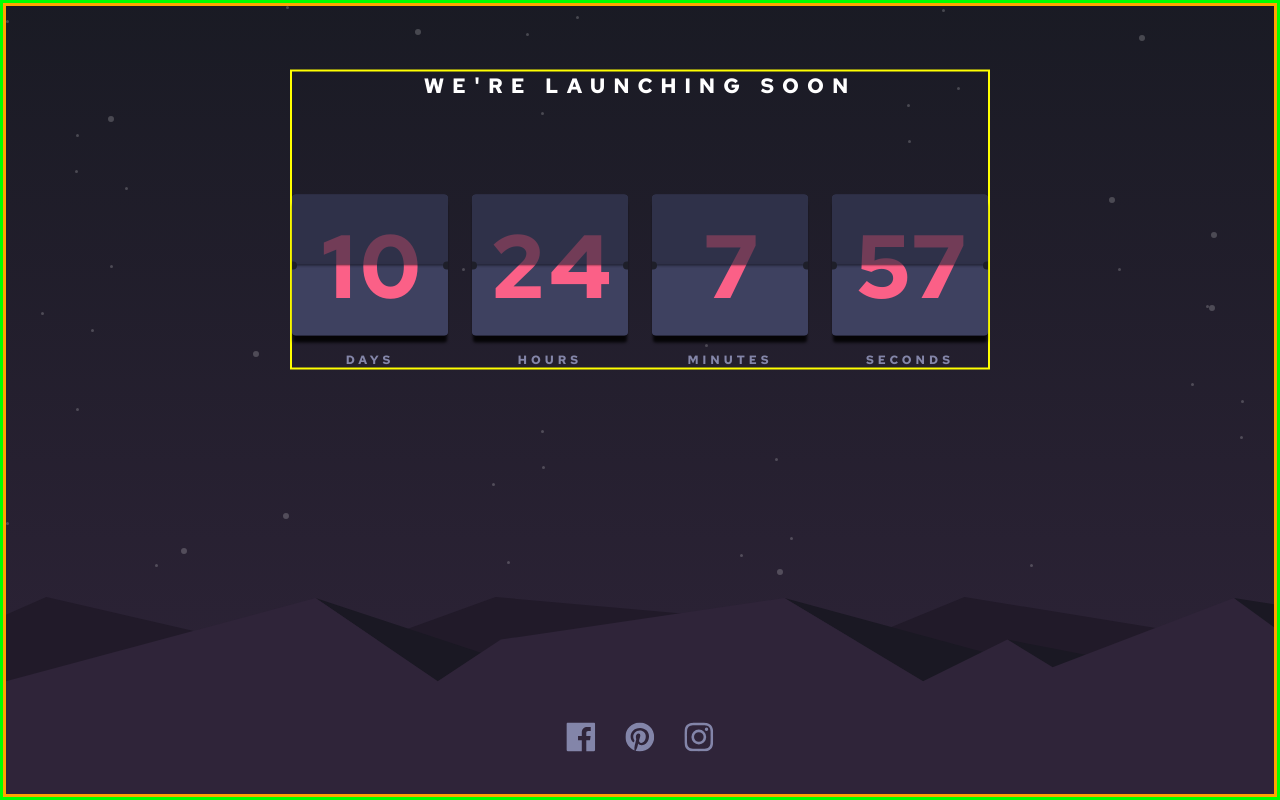
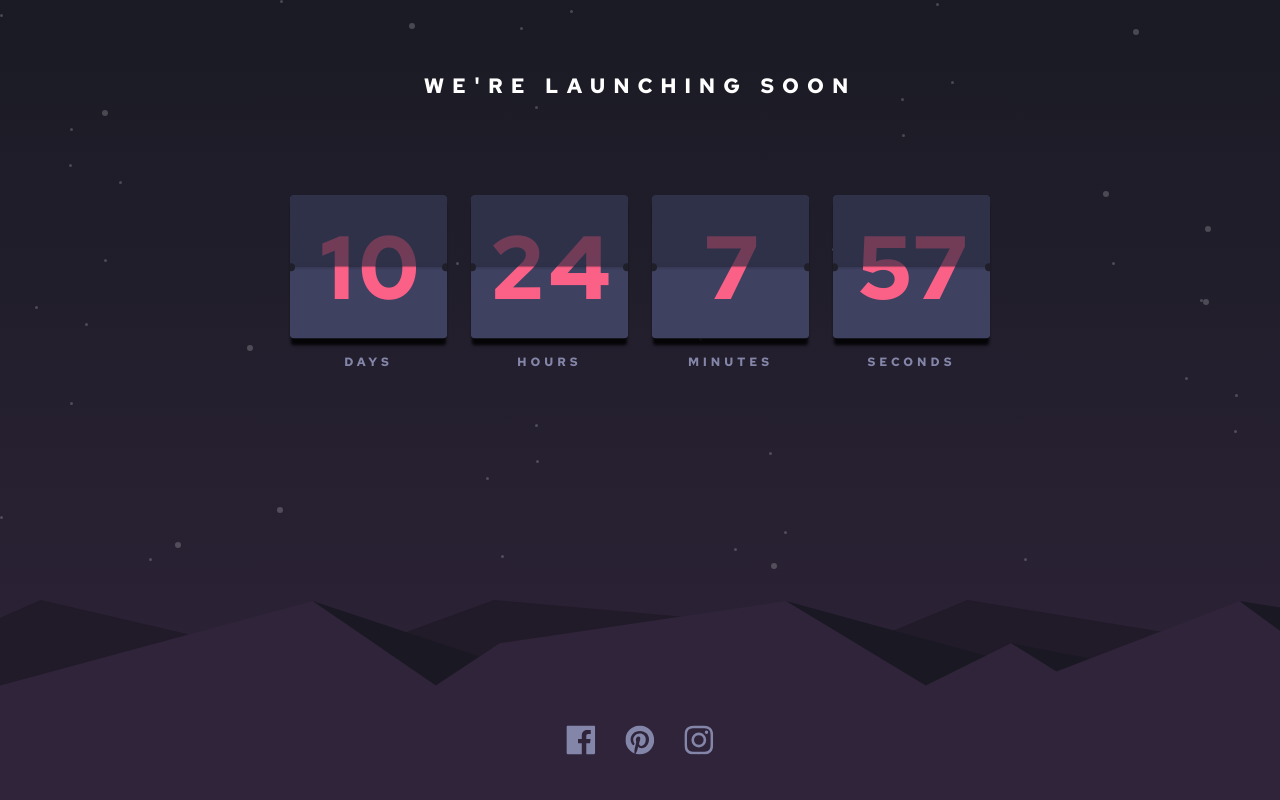
Before and after one commit to jamesbatayola/frontend-mentor-launch-countdown-timer, a plain HTML site: page index.html in a window 1280 px wide. Drawn offline with Linux system fonts and the light colour scheme.

Commit message:
fixing resolution issues

```diff
--- a/style.css
+++ b/style.css
@@ -16,7 +16,6 @@ body {
 	place-items: center;
 	background: linear-gradient(var(--Very-very-dark-blue), var(--purply));
 	background-repeat: no-repeat;
-	border: 3px solid lime;
 	position: relative;
 }
 
@@ -48,7 +47,6 @@ img {
 	overflow-x: hidden;
 	position: relative;
 	position: absolute;
-	border: 3px solid orange;
 	top: 0;
 	left: 0;
 	background-repeat: no-repeat;
@@ -59,6 +57,7 @@ img {
 	top: 0;
 	background-repeat: no-repeat;
 	height: 100svh;
+	width: 100%;
 	z-index: -1;
 }
 
@@ -72,8 +71,6 @@ img {
 	width: 370%;
 	height: 30%;
 	transform: translateX(-59%);
-	background-repeat: no-repeat;
-	object-fit: fill;
 }
 
 main {
@@ -83,7 +80,6 @@ main {
 	gap: 4rem;
 	min-width: 340px;
 	transform: translateY(-60%);
-	border: 2px solid yellow;
 }
 
 header {
```
